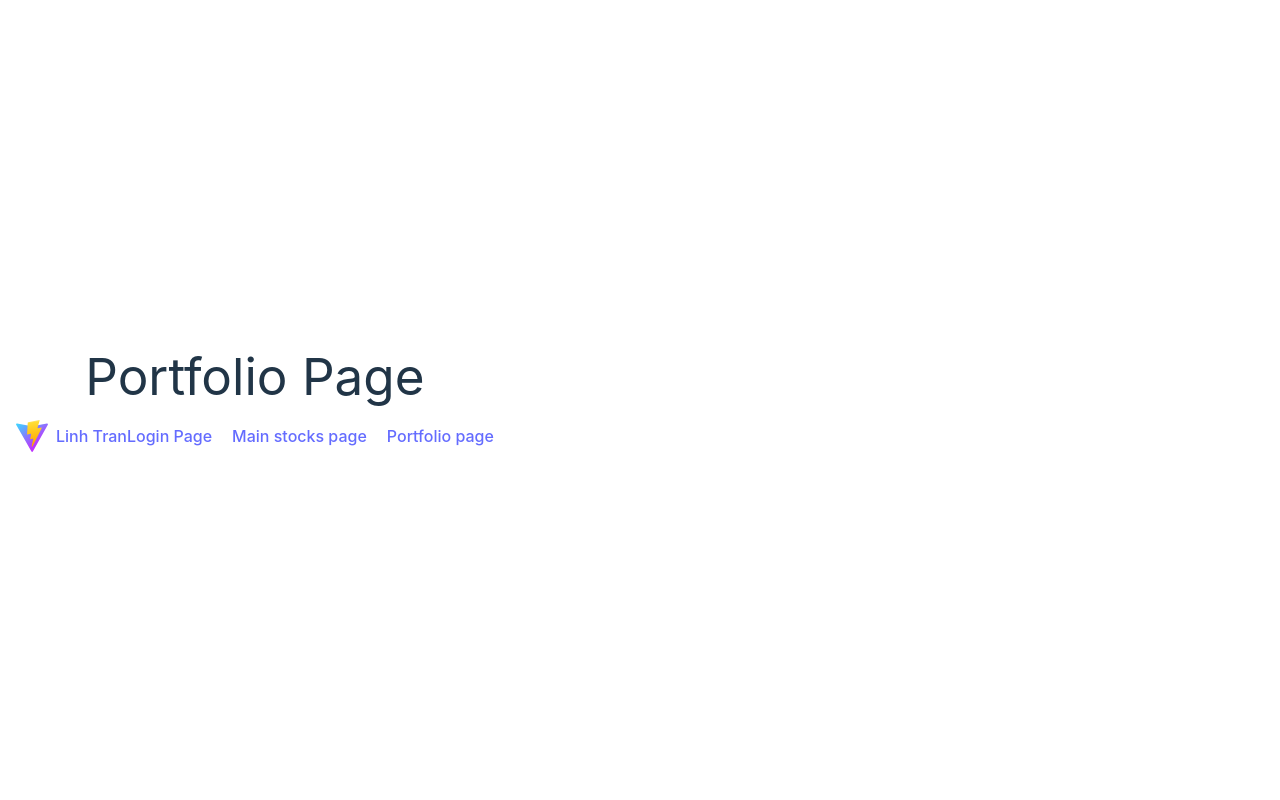
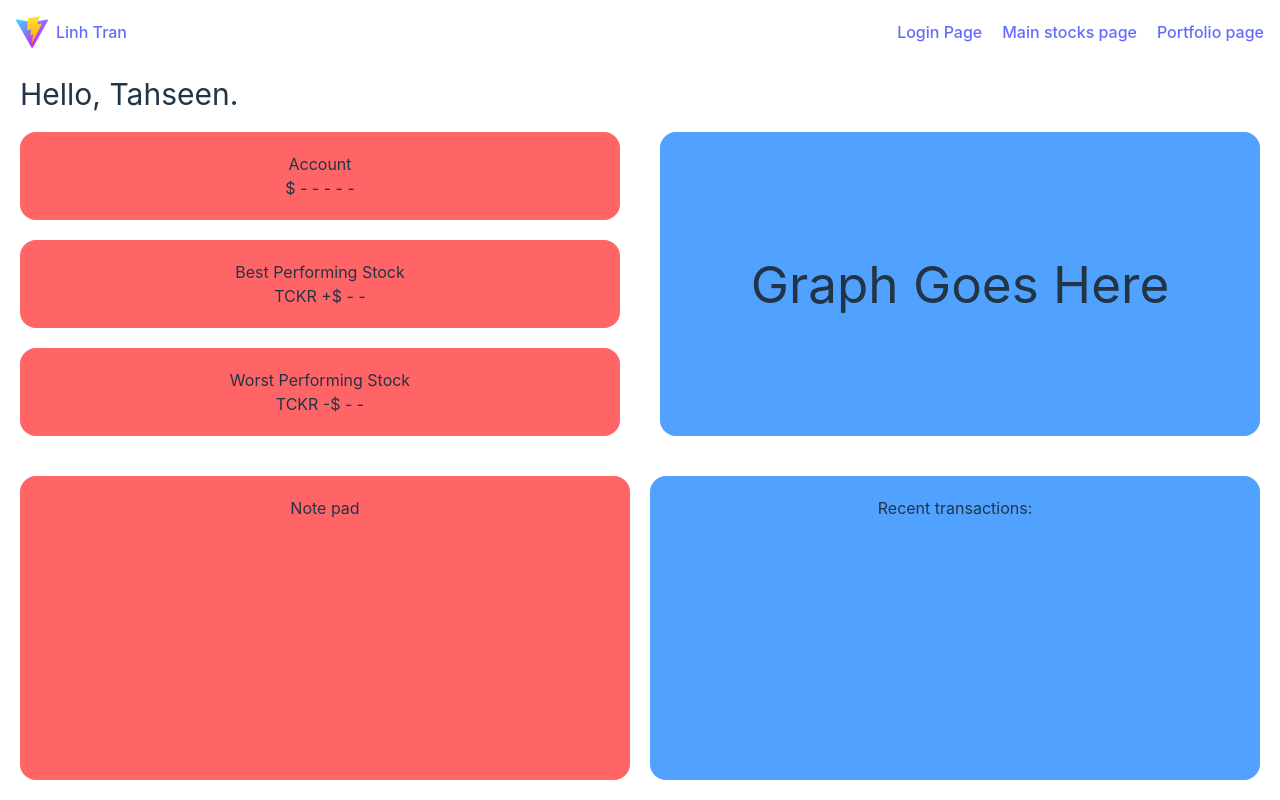
Before and after one commit to rayhant2/fantasy_paper_trader, a React (Vite) app in the folder frontend/: page /portfolio in a window 1280 px wide. Built offline with nearby package versions, Linux system fonts and the light colour scheme.

Commit message:
portfolio

```diff
--- a/frontend/src/routes/PortfolioPage.jsx
+++ b/frontend/src/routes/PortfolioPage.jsx
@@ -3,9 +3,39 @@ import Navbar from "../components/Navbar";
 
 const PortfolioPage = () => {
   return (
-    <div>
-      <h1>Portfolio Page</h1>
+    <div className="w-screen h-screen flex flex-col">
       <Navbar />
+      <p className="text-left text-3xl mt-7 mx-5">Hello, Tahseen.</p>
+
+      <div className="flex flex-row">
+        <div className="flex flex-col gap-5 m-5 w-1/2">
+          <div className="bg-red-400 rounded-2xl p-5 flex-1">
+            <h4>Account</h4>
+            <p>$ - - - - -</p>
+          </div>
+          <div className="bg-red-400 rounded-2xl p-5 flex-1">
+            <h4>Best Performing Stock</h4>
+            <p>TCKR +$ - -</p>
+          </div>
+          <div className="bg-red-400 rounded-2xl p-5 flex-1">
+            <h4>Worst Performing Stock</h4>
+            <p>TCKR -$ - -</p>
+          </div>
+        </div>
+
+        <div className="bg-blue-400 rounded-2xl m-5 w-1/2 flex items-center justify-center">
+          <h1>Graph Goes Here</h1>
+        </div>
+      </div>
+
+      <div className="flex flex-1 gap-5 m-5">
+        <div className="bg-red-400 rounded-2xl flex-1 p-5">
+          <h3>Note pad</h3>
+        </div>
+        <div className="bg-blue-400 rounded-2xl flex-1 p-5">
+          <h2>Recent transactions:</h2>
+        </div>
+      </div>
     </div>
   );
 };
```
